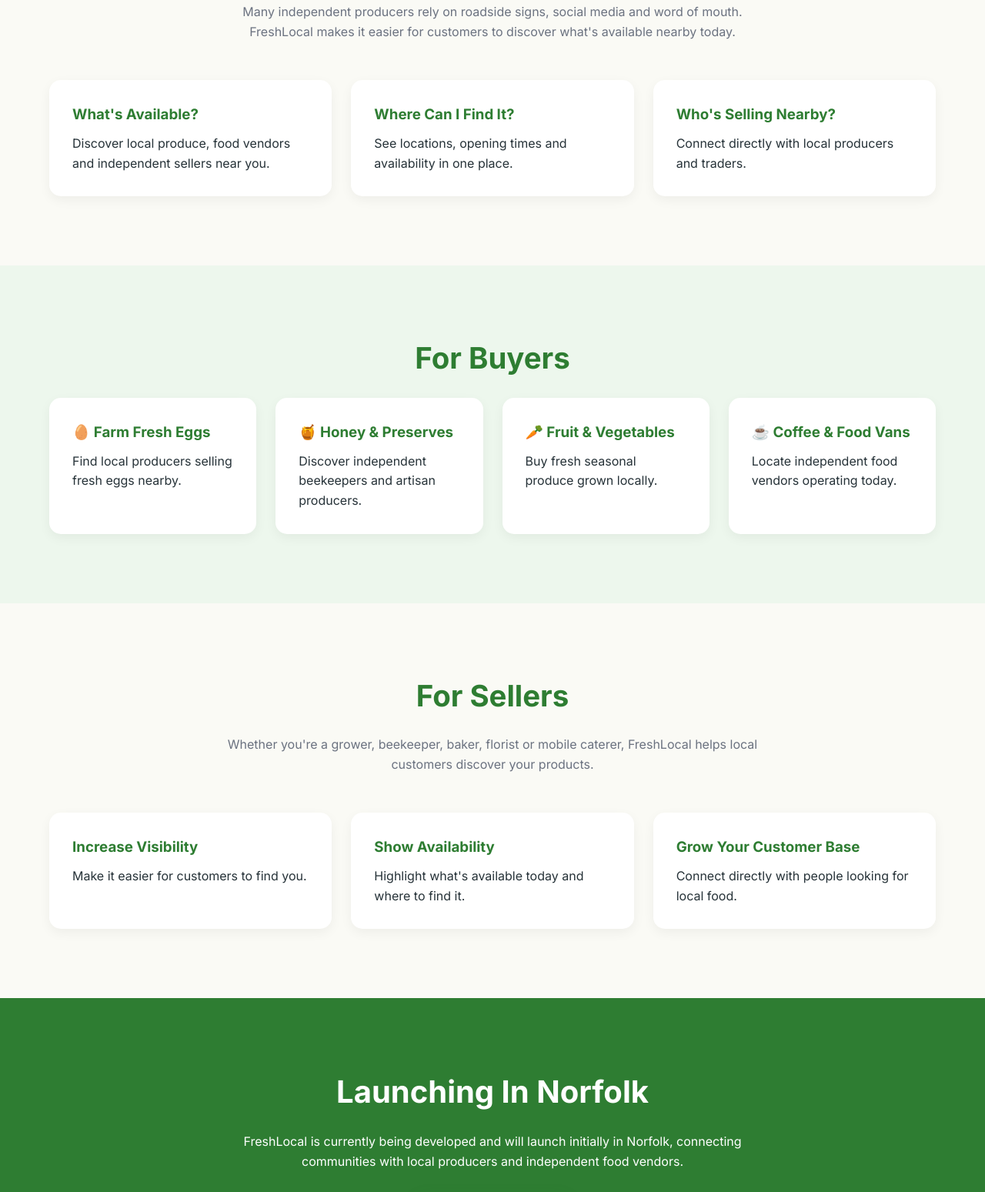
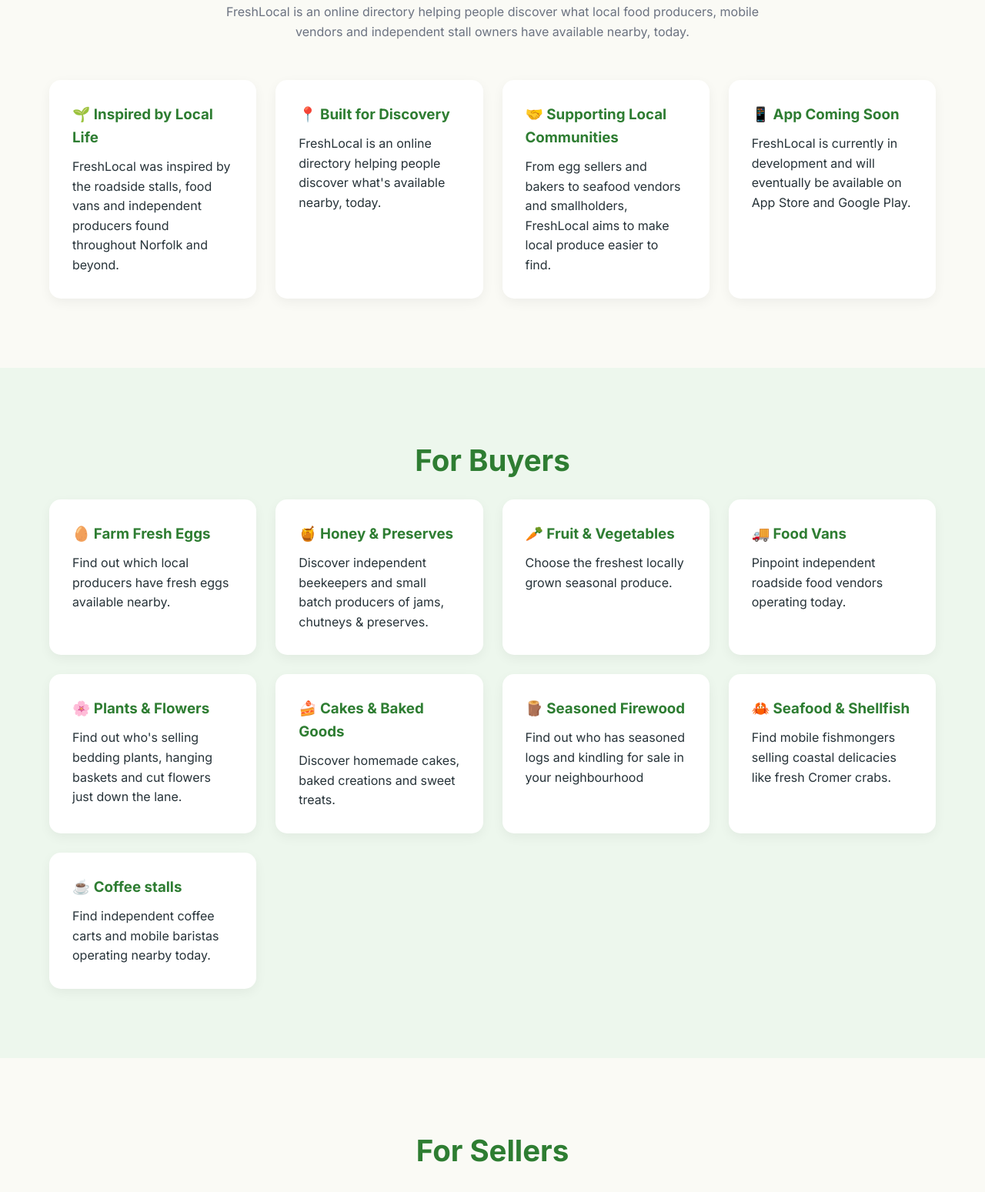
Before and after one commit to adamcondron442-ops/freshlocal-website, a plain HTML site: page index.html in a window 1280 px wide. Shown: the part 955-2504 px from the top of the page at 77% size. Drawn offline with Linux system fonts and the light colour scheme.

Commit message:
Add files via upload

```diff
--- a/index.html
+++ b/index.html
@@ -427,26 +427,37 @@ Join Early Access
 <h2 class="section-title">About FreshLocal</h2>
 
 <p class="section-subtitle">
-Many independent producers rely on roadside signs, social media and word of mouth. FreshLocal makes it easier for customers to discover what's available nearby today.
+FreshLocal is an online directory helping people discover what local food producers, mobile vendors and independent stall owners have available nearby, today.
 </p>
 
 <div class="cards">
 
 <div class="card">
-<h3>What's Available?</h3>
-<p>Discover local produce, food vendors and independent sellers near you.</p>
+<h3>🌱 Inspired by Local Life</h3>
+<p>
+FreshLocal was inspired by the roadside stalls, food vans and independent producers found throughout Norfolk and beyond.
+</p>
 </div>
 
 <div class="card">
-<h3>Where Can I Find It?</h3>
-<p>See locations, opening times and availability in one place.</p>
+<h3>📍 Built for Discovery</h3>
+<p>
+FreshLocal is an online directory helping people discover what's available nearby, today.
+</p>
 </div>
 
 <div class="card">
-<h3>Who's Selling Nearby?</h3>
-<p>Connect directly with local producers and traders.</p>
+<h3>🤝 Supporting Local Communities</h3>
+<p>
+From egg sellers and bakers to seafood vendors and smallholders, FreshLocal aims to make local produce easier to find.
+</p>
 </div>
 
+<div class="card">
+<h3>📱 App Coming Soon</h3>
+<p>
+FreshLocal is currently in development and will eventually be available on App Store and Google Play.
+</p>
 </div>
 
 </div>
@@ -458,27 +469,51 @@ Many independent producers rely on roadside signs, social media and word of mout
 <div class="container">
 
 <h2 class="section-title">For Buyers</h2>
-
 <div class="cards">
 
 <div class="card">
 <h3>🥚 Farm Fresh Eggs</h3>
-<p>Find local producers selling fresh eggs nearby.</p>
+<p>Find out which local producers have fresh eggs available nearby.</p>
 </div>
 
 <div class="card">
 <h3>🍯 Honey & Preserves</h3>
-<p>Discover independent beekeepers and artisan producers.</p>
+<p>Discover independent beekeepers and small batch producers of jams, chutneys & preserves.</p>
 </div>
 
 <div class="card">
 <h3>🥕 Fruit & Vegetables</h3>
-<p>Buy fresh seasonal produce grown locally.</p>
+<p>Choose the freshest locally grown seasonal produce.</p>
 </div>
 
 <div class="card">
-<h3>☕ Coffee & Food Vans</h3>
-<p>Locate independent food vendors operating today.</p>
+<h3>🚚 Food Vans</h3>
+<p>Pinpoint independent roadside food vendors operating today.</p>
+</div>
+
+<div class="card">
+<h3>🌸 Plants & Flowers</h3>
+<p> Find out who's selling bedding plants, hanging baskets and cut flowers just down the lane.</p>
+</div>
+
+<div class="card">
+<h3>🍰 Cakes & Baked Goods</h3>
+<p>Discover homemade cakes,  baked creations and sweet treats.</p>
+</div>
+
+<div class="card">
+<h3>🪵 Seasoned Firewood</h3>
+<p>Find out who has seasoned logs and kindling for sale in your neighbourhood </p>
+</div>
+
+<div class="card">
+<h3>🦀 Seafood & Shellfish</h3>
+<p>Find mobile fishmongers selling coastal delicacies like fresh Cromer crabs.</p>
+</div>
+
+<div class="card">
+<h3>☕ Coffee stalls</h3>
+<p>Find independent coffee carts and mobile baristas operating nearby today.</p>
 </div>
 
 </div>
@@ -494,24 +529,54 @@ Many independent producers rely on roadside signs, social media and word of mout
 <h2 class="section-title">For Sellers</h2>
 
 <p class="section-subtitle">
-Whether you're a grower, beekeeper, baker, florist or mobile caterer, FreshLocal helps local customers discover your products.
+<h2 class="section-title">Who Is FreshLocal For?</h2>
+
+<p class="section-subtitle">
+FreshLocal is the platform local food producers, mobile vendors and small stall owners use to help customers discover, in real time, what's available nearby.
+
+</p>
 </p>
 
 <div class="cards">
 
 <div class="card">
-<h3>Increase Visibility</h3>
-<p>Make it easier for customers to find you.</p>
+<h3>🥚 Egg Sellers</h3>
+<p>Connect with customers looking for fresh farm eggs nearby.</p>
 </div>
 
 <div class="card">
-<h3>Show Availability</h3>
-<p>Highlight what's available today and where to find it.</p>
+<h3>🥕 Growers & Smallholders</h3>
+<p>Show what's available today from your garden, allotment or smallholding.</p>
 </div>
 
 <div class="card">
-<h3>Grow Your Customer Base</h3>
-<p>Connect directly with people looking for local food.</p>
+<h3>🍯 Beekeepers & Preserves</h3>
+<p>Help local customers discover your honey, jams and chutneys.</p>
+</div>
+
+<div class="card">
+<h3>🍰 Bakers & Cake Makers</h3>
+<p>Promote homemade cakes, baked goodies and sweet treats.</p>
+</div>
+
+<div class="card">
+<h3>🌸 Plant & Flower Sellers</h3>
+<p>Show seasonal flowers, hanging baskets and bedding plants.</p>
+</div>
+
+<div class="card">
+<h3>🚚 Food Vans & Mobile Traders</h3>
+<p>Let people know where you'll be and what's on the menu today.</p>
+</div>
+
+<div class="card">
+<h3>🪵 Firewood & Kindling Suppliers</h3>
+<p>Help local households find seasoned logs and kindling.</p>
+</div>
+
+<div class="card">
+<h3>🦀 Seafood Vendors</h3>
+<p>Promote fresh seafood and coastal specialities to local communities.</p>
 </div>
 
 </div>
@@ -522,15 +587,38 @@ Whether you're a grower, beekeeper, baker, florist or mobile caterer, FreshLocal
 
 <section class="cta" id="early-access">
 
-<h2>Launching In Norfolk</h2>
+<h2>🌱 Be Part Of Something New</h2>
 
 <p>
-FreshLocal is currently being developed and will launch initially in Norfolk, connecting communities with local producers and independent food vendors.
+FreshLocal is building a new way for people to discover what local producers, food vans and independent stall owners have available nearby, today.
+</p>
+
+<p>
+Inspired by the Norfolk local economy and designed for communities everywhere, the FreshLocal app is currently in development and will eventually be available on App Store and Google Play.
 </p>
 
 <a href="mailto:hello@freshlocal.org.uk" class="btn">
 Register Interest
 </a>
+
+<div class="cta-cards">
+
+<div class="cta-card">
+<h3>📱 App Coming Soon</h3>
+<p>FreshLocal is being developed for iPhone and Android.</p>
+</div>
+
+<div class="cta-card">
+<h3>🚀 Early Supporters</h3>
+<p>Join the community helping shape the future of local discovery.</p>
+</div>
+
+<div class="cta-card">
+<h3>🌍 Starting Local, Thinking Bigger</h3>
+<p>Inspired by Norfolk and designed with communities across the UK in mind.</p>
+</div>
+
+</div>
 
 </section>
 
```
